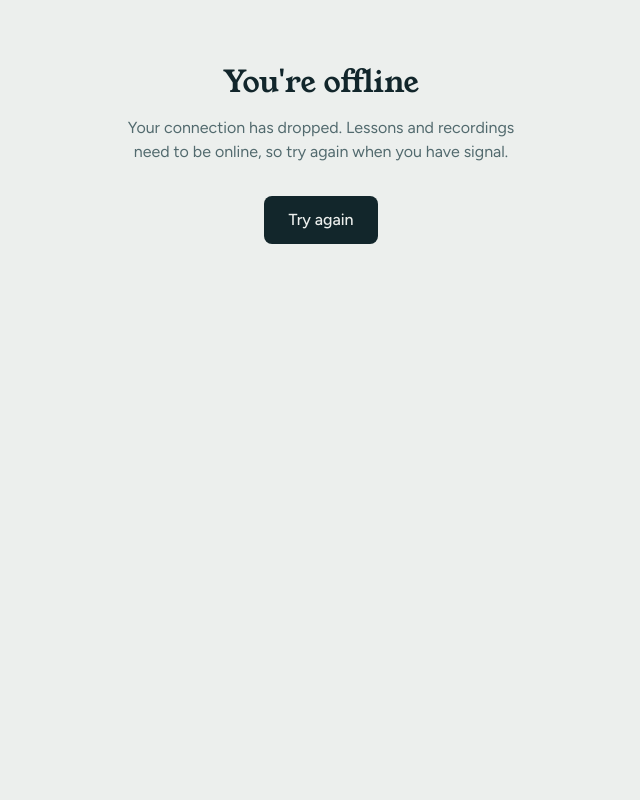
After one commit to seocahill/mayo_irish_app, a Rails app: page /offline in a window 1280 px wide. The commit adds this page. Shown: the whole page, without its empty margins (319-959 px from the left). Run offline with Rails 7, Linux system fonts and the light colour scheme; parts of the project's set-up code (start-up, migrations or seed data) failed here and were passed over; some libraries are stand-ins or nearby versions.

Commit message:
Service worker: offline page and cached app shell (#104)
* Service worker: offline page and cached app shell (#98)

Co-Authored-By: Claude Sonnet 5.5 <noreply@anthropic.com>
Claude-Session: https://claude.ai/code/session_017wWQS8cRuHvQed3Xrd3Z5y

* Offline page: bare layout, cookie-less precache, review fixes (#98)

Co-Authored-By: Claude Sonnet 5.5 <noreply@anthropic.com>
Claude-Session: https://claude.ai/code/session_017wWQS8cRuHvQed3Xrd3Z5y

---------

Co-authored-by: Claude <noreply@anthropic.com>

```diff
--- /dev/null
+++ b/app/controllers/offlines_controller.rb
@@ -0,0 +1,14 @@
+# The page the service worker shows when a navigation fails because the
+# learner has no connection. Open to everyone and cheap to render, so the
+# worker can cache it ahead of time.
+class OfflinesController < ApplicationController
+  allow_unauthenticated_access
+  skip_before_action :require_approval
+
+  # A bare layout: no navigation or CSRF tokens, because the service worker
+  # caches this page and shows it to whoever is on the device.
+  layout "offline"
+
+  def show
+  end
+end
--- a/app/javascript/application.js
+++ b/app/javascript/application.js
@@ -5,3 +5,8 @@ import "controllers"
 import "trix"
 import "@rails/actiontext"
 import "lexxy"
+
+// Lets the app show an offline page and load its shell without a connection.
+if ("serviceWorker" in navigator) {
+  navigator.serviceWorker.register("/service-worker").catch(() => {})
+}
--- /dev/null
+++ b/app/views/layouts/offline.html.erb
@@ -0,0 +1,18 @@
+<!DOCTYPE html>
+<html lang="<%= I18n.locale %>" class="h-full">
+  <head>
+    <title><%= t("app_name") %></title>
+    <meta name="viewport" content="width=device-width,initial-scale=1,viewport-fit=cover">
+    <meta charset="utf-8">
+    <meta name="robots" content="noindex, nofollow">
+    <meta name="theme-color" content="#f8faf9" media="(prefers-color-scheme: light)">
+    <meta name="theme-color" content="#13252a" media="(prefers-color-scheme: dark)">
+    <link rel="icon" href="/icon.png" type="image/png">
+    <%= stylesheet_link_tag "fonts" %>
+    <%= stylesheet_link_tag "tailwind" %>
+    <%= stylesheet_link_tag "application" %>
+  </head>
+  <body class="h-full bg-canvas text-ink font-sans">
+    <%= yield %>
+  </body>
+</html>
--- /dev/null
+++ b/app/views/offlines/show.html.erb
@@ -0,0 +1,5 @@
+<div class="max-w-md mx-auto px-4 py-16 text-center">
+  <h1 class="font-display text-3xl text-ink"><%= t(".title") %></h1>
+  <p class="mt-4 text-muted"><%= t(".body") %></p>
+  <a href="<%= root_path %>" class="mt-8 inline-flex items-center justify-center min-h-12 px-6 rounded-lg bg-ink text-canvas font-medium"><%= t(".retry") %></a>
+</div>
--- a/config/locales/en.yml
+++ b/config/locales/en.yml
@@ -625,6 +625,12 @@ en:
       with_a_speaker: With a speaker. Their answer will appear here.
       your_question: Your question
       your_questions: Your questions
+  offlines:
+    show:
+      body: Your connection has dropped. Lessons and recordings need to be online,
+        so try again when you have signal.
+      retry: Try again
+      title: You're offline
   onboardings:
     create:
       start_here: 'Start here: this is your first lesson. Listen first, then try the
--- a/config/routes.rb
+++ b/config/routes.rb
@@ -18,6 +18,7 @@ Rails.application.routes.draw do
   root "home#show"
   get "manifest" => "rails/pwa#manifest", as: :pwa_manifest
   get "service-worker" => "rails/pwa#service_worker", as: :pwa_service_worker
+  get "offline" => "offlines#show", as: :offline
   resource :guide, only: :show
   resource :whats_new, only: %i[show update], controller: "whats_new"
   resource :onboarding, only: %i[new create]
```
Also changed, not shown: app/views/pwa/service-worker.js (deleted, +0 -26 lines), app/views/pwa/service-worker.js.erb (added, +46 -0 lines), test/controllers/pwa_test.rb (+29 -0 lines), app/assets/builds/tailwind.css, 2 other files.
